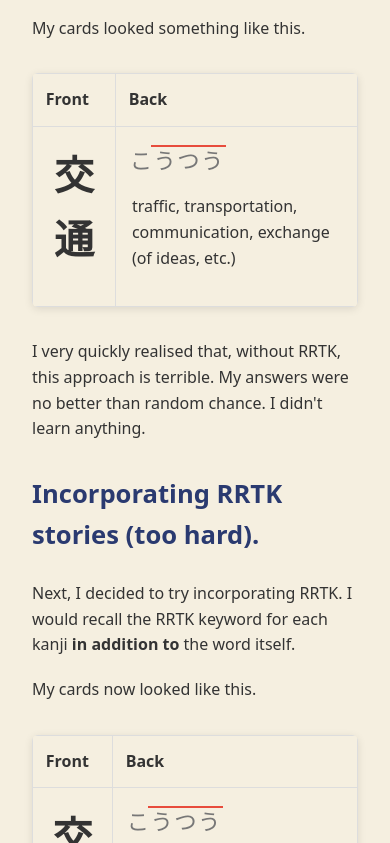
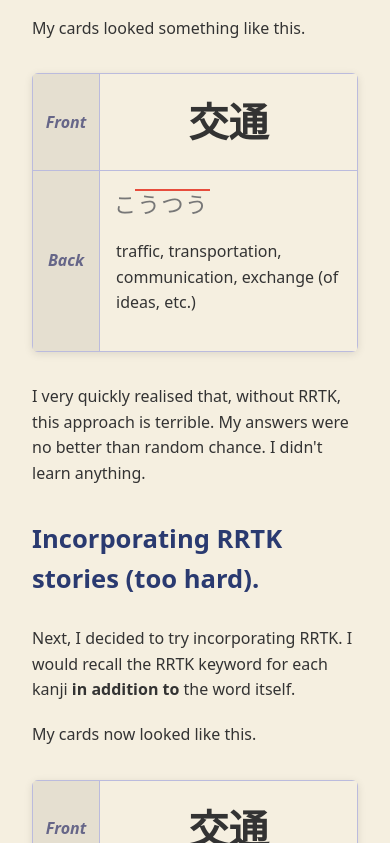
Before and after one commit to afninfa/blog, a plain HTML site: page index.html in a window 390 px wide. Shown: the part 687-1530 px from the top of the page. Drawn offline with Linux system fonts and the light colour scheme.

Commit message:
style change for better experience on mobile

```diff
--- a/index.html
+++ b/index.html
@@ -24,13 +24,13 @@
 
     <table class="anki-card">
         <tr>
-            <th>Front</th>
-            <th>Back</th>
-        </tr>
-        <tr>
+            <th><i>Front</i></th>
             <td class="centered">
                 <div class="kanji">交通</div>
             </td>
+        </tr>
+        <tr>
+            <th><i>Back</i></th>
             <td>
                 <div class="reading">
                     <span class="pitch">
@@ -55,13 +55,14 @@
 
     <table class="anki-card">
         <tr>
-            <th>Front</th>
-            <th>Back</th>
-        </tr>
-        <tr>
+            <th><i>Front</i></th>
             <td class="centered">
                 <div class="kanji">交通</div>
             </td>
+
+        </tr>
+        <tr>
+            <th><i>Back</i></th>
             <td>
                 <div class="reading">
                     <span class="pitch">
@@ -92,13 +93,14 @@
 
     <table class="anki-card">
         <tr>
-            <th>Front</th>
-            <th>Back</th>
-        </tr>
-        <tr>
+            <th><i>Front</i></th>
             <td class="centered">
                 <div class="kanji">頻度</div>
             </td>
+
+        </tr>
+        <tr>
+            <th><i>Back</i></th>
             <td>
                 <div class="reading">
                     <span class="pitch">
--- a/styles.css
+++ b/styles.css
@@ -46,16 +46,17 @@
 }
 
 .anki-card th {
-    background-color: /* #f0f0f0 */ #F5EFE0;
+    background-color: /* #f0f0f0 #F5EFE0 */ #E5DFD0;
+    color: #668;
     padding: 0.8rem;
-    text-align: left;
+    text-align: center;
     font-weight: 600;
-    border: 1px solid #ddd;
+    border: 1px solid /* #ddd; */ #bbd;
 }
 
 .anki-card td {
     padding: 1rem;
-    border: 1px solid #ddd;
+    border: 1px solid #bbd;
     vertical-align: top;
 }
 
```
